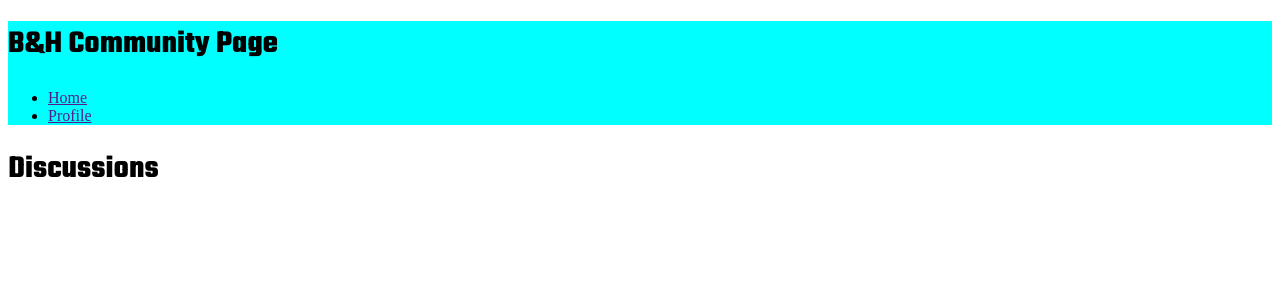
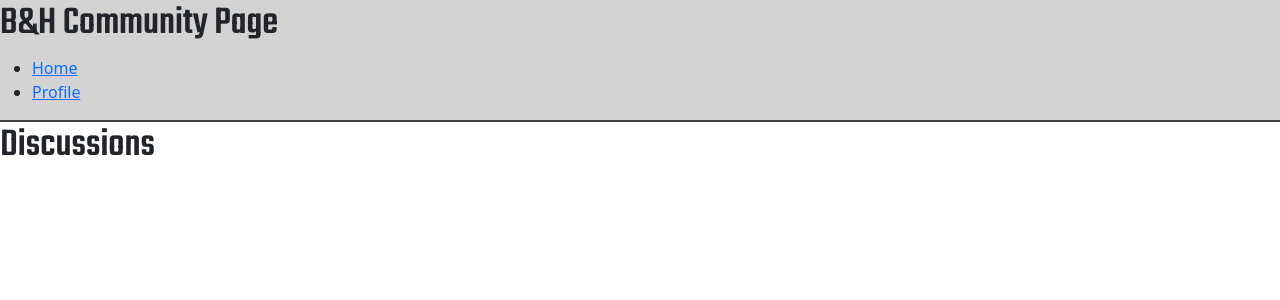
Before and after one commit to cameronjamesw/burgess-community-page, a Django app: page / in a window 1280 px wide. Shown: the top 300 px of the page. Run offline with Django 4.2, Linux system fonts and the light colour scheme; data that the repository does not hold is empty.

Commit message:
install boostrap, apply container class

```diff
--- a/discussion/templates/discussion/index.html
+++ b/discussion/templates/discussion/index.html
@@ -4,12 +4,14 @@
 
 <div>
     <h1>Discussions</h1>
-    <div>
+    <div class="container">
         {% for discussion in object_list %}
-        <h2>{{discussion.title}}</h2>
-        <h4>{{discussion.author}}</h4>
-        <p>{{discussion.content}}</p>
-        {% endfor %}
+        <div>
+            <h2>{{discussion.title}}</h2>
+            <h4>{{discussion.author}}</h4>
+            <p>{{discussion.content}}</p>
+            {% endfor %}
+        </div>
 
     </div>
 </div>
--- a/static/css/style.css
+++ b/static/css/style.css
@@ -1,8 +1,17 @@
 /* This is the Google Fonts import */
 @import url('https://fonts.googleapis.com/css2?family=Teko:wght@300..700&display=swap');
 
+
+/* This overrides the default browser settings */
+* {
+    margin: 0px;
+    padding: 0px;
+    box-sizing: border-box;
+}
+
 header {
-    background-color: aqua;
+    background-color: #d3d3d3;
+    border-bottom: 2px solid #3d3d3d;
 }
 
 h1, h2, h3, h4, h5, h6 {
--- a/templates/base.html
+++ b/templates/base.html
@@ -2,13 +2,22 @@
 
 <!DOCTYPE html>
 <html lang="en">
+
 <head>
     <meta charset="UTF-8">
     <meta name="viewport" content="width=device-width, initial-scale=1.0">
     <title>B&H | Employee Community</title>
     <!-- Custom CSS -->
     <link rel="stylesheet" href="{% static 'css/style.css' %}">
+
+    <!-- Boostrap Links-->
+    <link href="https://cdn.jsdelivr.net/npm/bootstrap@5.3.3/dist/css/bootstrap.min.css" rel="stylesheet"
+        integrity="sha384-QWTKZyjpPEjISv5WaRU9OFeRpok6YctnYmDr5pNlyT2bRjXh0JMhjY6hW+ALEwIH" crossorigin="anonymous">
+    <script src="https://cdn.jsdelivr.net/npm/bootstrap@5.3.3/dist/js/bootstrap.bundle.min.js"
+        integrity="sha384-YvpcrYf0tY3lHB60NNkmXc5s9fDVZLESaAA55NDzOxhy9GkcIdslK1eN7N6jIeHz"
+        crossorigin="anonymous"></script>
 </head>
+
 <body>
     <header>
         <h1>B&H Community Page</h1>
@@ -21,8 +30,9 @@
     </header>
 
     {% block content %}
-        <!-- Main content goes between these tags -->
+    <!-- Main content goes between these tags -->
     {% endblock content %}
     <footer></footer>
 </body>
+
 </html>
```
